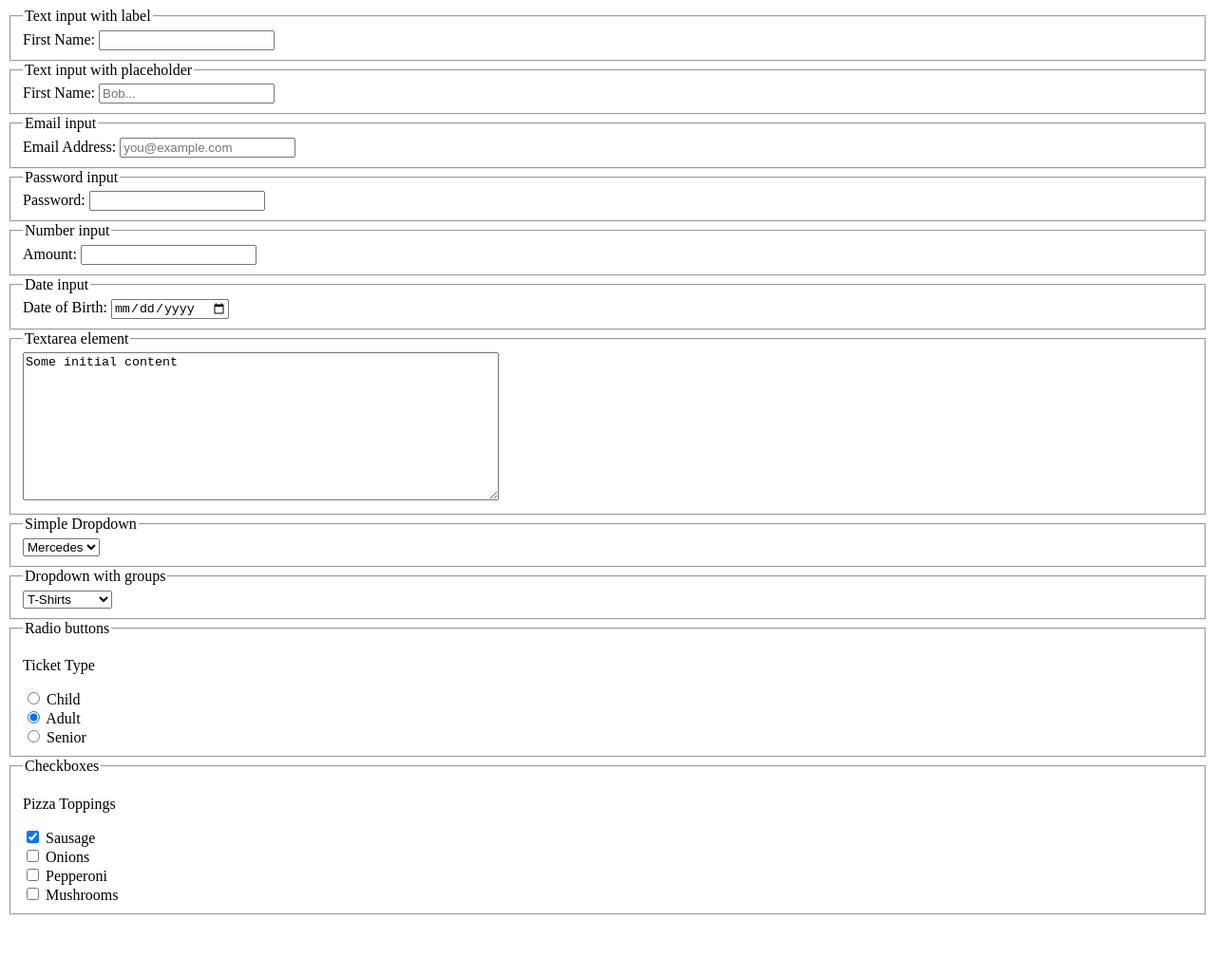
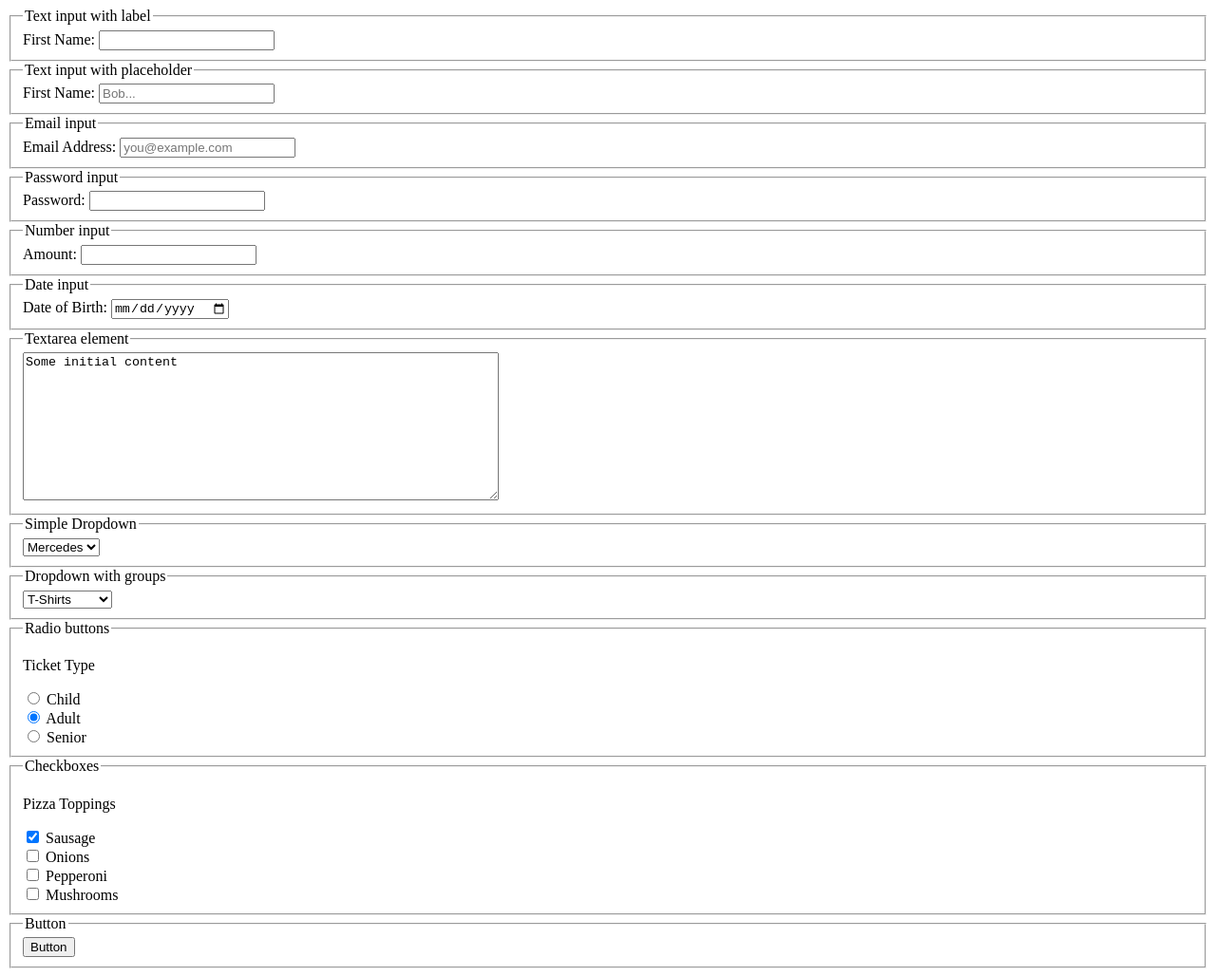
Before and after one commit to Diplomoceras-maximum/forms, a plain HTML site: page index.html in a window 1280 px wide. Shown: the whole page at 95% size. Before the commit the page ends 972 px from the top, so only its background shows below. Drawn offline with Linux system fonts and the light colour scheme.

Commit message:
Add explanation and example of button element in forms

```diff
--- a/index.html
+++ b/index.html
@@ -400,5 +400,56 @@
         <label for="mushrooms">Mushrooms</label>
       </div>
     </fieldset>
+    <!--
+
+
+    === Buttons ===
+
+    1. The button element creates clickable buttons that can be used to submit forms or trigger other actions
+    2. Button elements are declared with the <button> tag, the button text goes between the opening and closing tags
+    3. Button elements accept a type attribute that tells the browser what type of button it is, there are three types: submit, reset, and generic
+
+    Example:
+
+    <button>Click Me</button>
+
+
+    === Submit Button ===
+
+    1. Submit buttons are used for submitting the form after a user has filled it in
+    2. The type attribute has a value of submit by default
+    3. To create a submit button, you use the button element with a type attribute of "submit"
+
+    Example:
+
+    <button type="submit">Submit</button>
+
+
+    === Reset Button ===
+
+    1. A reset button clears all the data the user has entered into the form and sets all the inputs back to their initial state
+    2. To create a reset button, you use a button element with a type attribute of "reset"
+
+    Example:
+
+    <button type="reset">Reset</button>
+
+
+    === Generic Button ===
+
+    1. A generic button is a button that can be used for anything, and is commonly used with JavaScript for creating interactive user interfaces
+    2. To create a generic button, you use the button element with a type attribute of "button"
+
+    Example:
+
+    <button type="button">Click to Toggle</button>
+
+    -->
+
+    <!-- Button -->
+    <fieldset>
+      <legend>Button</legend>
+      <button type="button">Button</button>
+    </fieldset>
   </body>
 </html>
```
